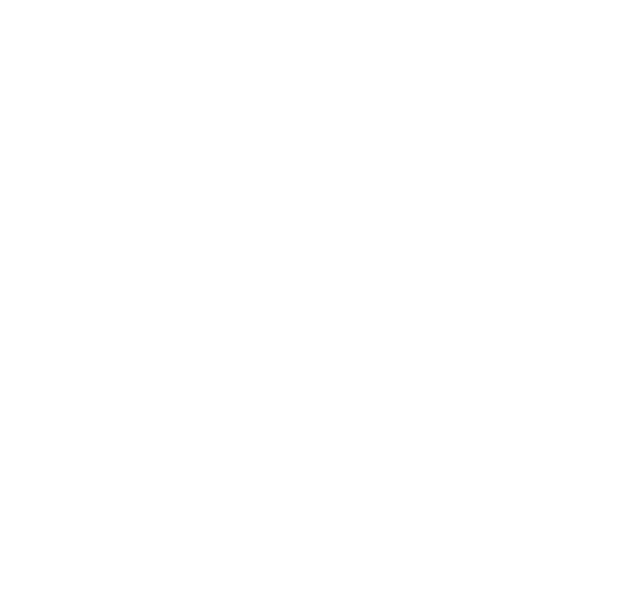
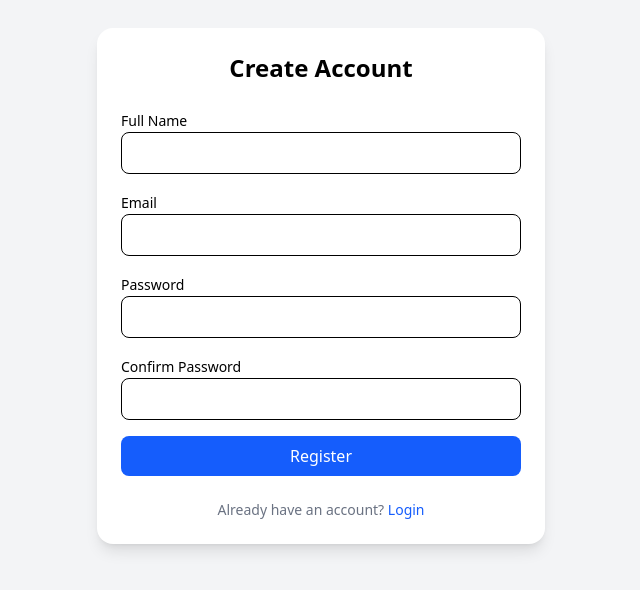
Before and after one commit to tareqhasan382/murmur-app, a React (Vite) app in the folder src/: page /register in a window 1280 px wide. Before the commit this address had no page. Shown: the part 114-704 px from the top of the page, without its empty margins (319-959 px from the left). Built offline with nearby package versions, Linux system fonts and the light colour scheme.

Commit message:
feat(auth): add login & register UI and integrate auth APIs with getMe

```diff
--- a/src/src/App.tsx
+++ b/src/src/App.tsx
@@ -1,12 +1,16 @@
 import { Routes, Route } from 'react-router-dom';
 import Timeline from './pages/Timeline';
 import Profile from './pages/Profile';
+import Register from './pages/Register';
+import Login from './pages/Login';
 
 export default function App() {
     return (
         <Routes>
             <Route path="/" element={<Timeline />} />
             <Route path="/profile" element={<Profile />} />
+            <Route path="/register" element={<Register />} />
+            <Route path="/login" element={<Login />} />
         </Routes>
     );
 }
--- /dev/null
+++ b/src/src/pages/Login.tsx
@@ -0,0 +1,93 @@
+import { useState } from "react";
+import { useLoginMutation } from "../redux/auth/authApi";
+
+export default function Login() {
+  const [login, { isLoading, isError }] = useLoginMutation();
+
+  const [form, setForm] = useState({
+    email: "",
+    password: "",
+  });
+
+  const [success, setSuccess] = useState<string | null>(null);
+  const [localError, setLocalError] = useState<string | null>(null);
+
+  const handleChange = (e: React.ChangeEvent<HTMLInputElement>) => {
+    setForm({ ...form, [e.target.name]: e.target.value });
+  };
+
+  const handleSubmit = async (e: React.FormEvent) => {
+    e.preventDefault();
+    setLocalError(null);
+    setSuccess(null);
+
+    try {
+      await login({
+        email: form.email,
+        password: form.password,
+      }).unwrap();
+
+      setSuccess("Account created successfully");
+      setForm({email: "", password: "" });
+    } catch (err) {
+        console.log(err)
+      // error handled by isError
+    }
+  };
+
+  return (
+    <div className="min-h-screen flex items-center justify-center bg-gray-100 p-4">
+      <div className="w-full max-w-md bg-white rounded-2xl shadow-lg p-6 space-y-6">
+        <h1 className="text-2xl font-semibold text-center">Login Account</h1>
+
+        <form onSubmit={handleSubmit} className="space-y-4">
+
+
+          <div className="space-y-1">
+            <label className="text-sm font-medium">Email</label>
+            <input
+              name="email"
+              type="email"
+              value={form.email}
+              onChange={handleChange}
+              required
+              className="w-full rounded-lg border px-3 py-2 focus:ring-2 focus:ring-blue-500"
+            />
+          </div>
+
+          <div className="space-y-1">
+            <label className="text-sm font-medium">Password</label>
+            <input
+              name="password"
+              type="password"
+              value={form.password}
+              onChange={handleChange}
+              required
+              className="w-full rounded-lg border px-3 py-2 focus:ring-2 focus:ring-blue-500"
+            />
+          </div>
+
+          {(localError || isError) && (
+            <p className="text-sm text-red-600">
+              {localError || "Signup failed"}
+            </p>
+          )}
+
+          {success && <p className="text-sm text-green-600">{success}</p>}
+
+          <button
+            type="submit"
+            disabled={isLoading}
+            className="w-full rounded-lg bg-blue-600 text-white py-2 font-medium hover:bg-blue-700 disabled:opacity-60"
+          >
+            {isLoading ? "Loging..." : "Login"}
+          </button>
+        </form>
+
+        <p className="text-sm text-center text-gray-500">
+          New user? <span className="text-blue-600 cursor-pointer">Register</span>
+        </p>
+      </div>
+    </div>
+  );
+}
--- /dev/null
+++ b/src/src/pages/Register.tsx
@@ -0,0 +1,123 @@
+import { useState } from "react";
+import { useSignupMutation } from "../redux/auth/authApi";
+
+export default function Register() {
+  const [signup, { isLoading, isError }] = useSignupMutation();
+
+  const [form, setForm] = useState({
+    name: "",
+    email: "",
+    password: "",
+    confirmPassword: "",
+  });
+
+  const [success, setSuccess] = useState<string | null>(null);
+  const [localError, setLocalError] = useState<string | null>(null);
+
+  const handleChange = (e: React.ChangeEvent<HTMLInputElement>) => {
+    setForm({ ...form, [e.target.name]: e.target.value });
+  };
+
+  const handleSubmit = async (e: React.FormEvent) => {
+    e.preventDefault();
+    setLocalError(null);
+    setSuccess(null);
+
+    if (form.password !== form.confirmPassword) {
+      setLocalError("Passwords do not match");
+      return;
+    }
+
+    try {
+      await signup({
+        name: form.name,
+        email: form.email,
+        password: form.password,
+        confirmPassword:form.confirmPassword
+      }).unwrap();
+
+      setSuccess("Account created successfully");
+      setForm({ name: "", email: "", password: "", confirmPassword: "" });
+    } catch (err) {
+        console.log(err)
+      // error handled by isError
+    }
+  };
+
+  return (
+    <div className="min-h-screen flex items-center justify-center bg-gray-100 p-4">
+      <div className="w-full max-w-md bg-white rounded-2xl shadow-lg p-6 space-y-6">
+        <h1 className="text-2xl font-semibold text-center">Create Account</h1>
+
+        <form onSubmit={handleSubmit} className="space-y-4">
+          <div className="space-y-1">
+            <label className="text-sm font-medium">Full Name</label>
+            <input
+              name="name"
+              value={form.name}
+              onChange={handleChange}
+              required
+              className="w-full rounded-lg border px-3 py-2 focus:ring-2 focus:ring-blue-500"
+            />
+          </div>
+
+          <div className="space-y-1">
+            <label className="text-sm font-medium">Email</label>
+            <input
+              name="email"
+              type="email"
+              value={form.email}
+              onChange={handleChange}
+              required
+              className="w-full rounded-lg border px-3 py-2 focus:ring-2 focus:ring-blue-500"
+            />
+          </div>
+
+          <div className="space-y-1">
+            <label className="text-sm font-medium">Password</label>
+            <input
+              name="password"
+              type="password"
+              value={form.password}
+              onChange={handleChange}
+              required
+              className="w-full rounded-lg border px-3 py-2 focus:ring-2 focus:ring-blue-500"
+            />
+          </div>
+
+          <div className="space-y-1">
+            <label className="text-sm font-medium">Confirm Password</label>
+            <input
+              name="confirmPassword"
+              type="password"
+              value={form.confirmPassword}
+              onChange={handleChange}
+              required
+              className="w-full rounded-lg border px-3 py-2 focus:ring-2 focus:ring-blue-500"
+            />
+          </div>
+
+          {(localError || isError) && (
+            <p className="text-sm text-red-600">
+              {localError || "Signup failed"}
+            </p>
+          )}
+
+          {success && <p className="text-sm text-green-600">{success}</p>}
+
+          <button
+            type="submit"
+            disabled={isLoading}
+            className="w-full rounded-lg bg-blue-600 text-white py-2 font-medium hover:bg-blue-700 disabled:opacity-60"
+          >
+            {isLoading ? "Creating..." : "Register"}
+          </button>
+        </form>
+
+        <p className="text-sm text-center text-gray-500">
+          Already have an account? <span className="text-blue-600 cursor-pointer">Login</span>
+        </p>
+      </div>
+    </div>
+  );
+}
--- a/src/src/pages/Timeline.tsx
+++ b/src/src/pages/Timeline.tsx
@@ -2,8 +2,27 @@ import { murmurs } from '../data/mockData';
 import MurmurCard from '../components/MurmurCard';
 import CreateMurmur from '../components/CreateMurmur';
 import Navbar from '../components/Navbar';
+import { useGetMeQuery } from '../redux/auth/authApi';
 
 export default function Timeline() {
+      const { data: me, isLoading, isError } = useGetMeQuery();
+      console.log("data---->",me)
+    // getMe  useGetMeQuery
+    if (isLoading) {
+    return (
+      <div className="min-h-screen flex items-center justify-center">
+        Loading...
+      </div>
+    );
+  }
+
+  if (isError || !me) {
+    return (
+      <div className="min-h-screen flex items-center justify-center">
+        Unauthorized. Please login.
+      </div>
+    );
+  }
     return (
         <div className="min-h-screen w-full bg-gray-100 flex flex-col items-center">
 
--- a/src/src/redux/auth/authApi.ts
+++ b/src/src/redux/auth/authApi.ts
@@ -75,6 +75,13 @@ export const authApi = baseApi.injectEndpoints({
       }),
       invalidatesTags: ["auth"],
     }),
+    getMe: builder.query<User, void>({
+      query: () => ({
+        url: "/user/get-me",
+        method: "GET",
+      }),
+      providesTags: ["auth"],
+    }),
   }),
 });
 
@@ -83,4 +90,5 @@ export const {
   useSignupMutation,
   useAllUserQuery,
   useUpdateUserMutation,
+  useGetMeQuery
 } = authApi;
--- a/src/src/redux/rootReducer.ts
+++ b/src/src/redux/rootReducer.ts
@@ -1,8 +1,7 @@
-//import authSlice from "./auth/authSlice";
-
 import baseApi from "./api/baseApi";
+import authSlice from "./auth/authSlice";
 
 export const reducer = {
   [baseApi.reducerPath]: baseApi.reducer,
-  //auth: authSlice,
+  auth: authSlice,
 };
```
Also changed, not shown: 1 other file (tests, documents, lock files or other folders).
